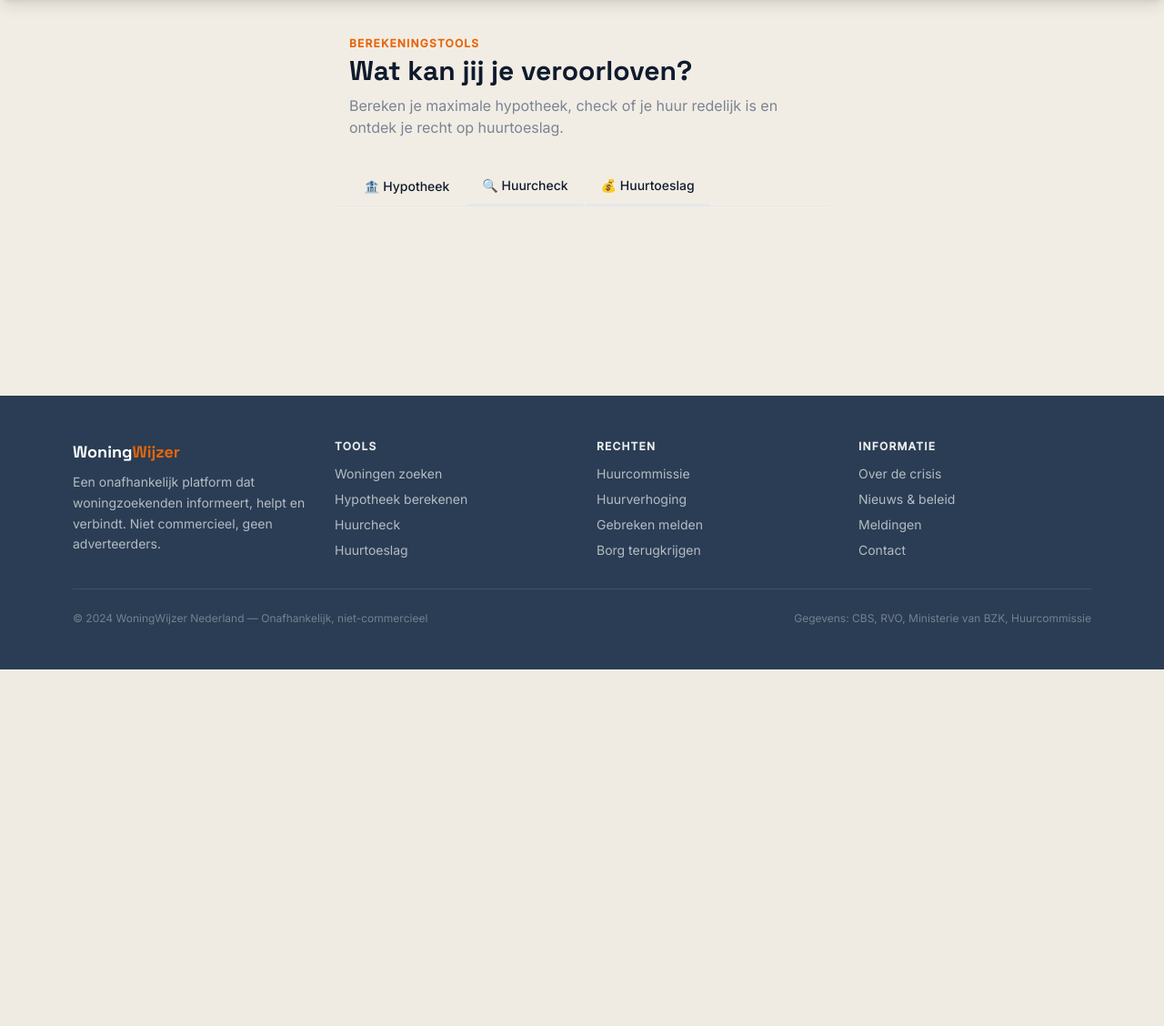
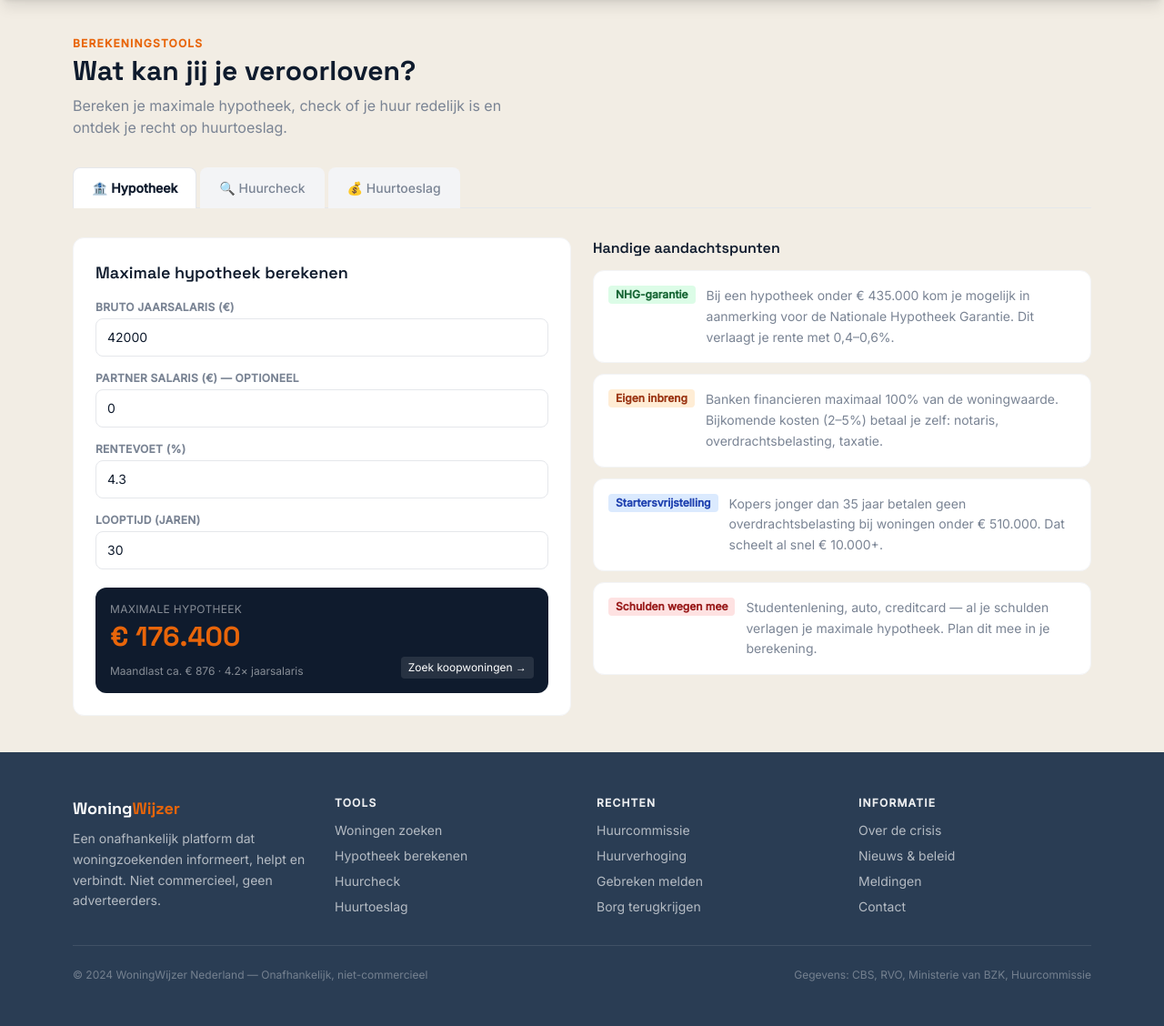
Before and after one commit to FlorianvdM/Hackaton2, a PHP site: page /woningwijzer/pages/bereken.php in a window 1280 px wide. Shown: the part 64-1192 px from the top of the page at 91% size. Before the commit the page ends 800 px from the top, so only its background shows below. Run offline with PHP 8.4, Linux system fonts and the light colour scheme; some libraries are stand-ins or nearby versions.

Commit message:
Bereken tabs compleet herstijld: backgrounds, borders, JS class-toggle

```diff
--- a/woningwijzer/pages/bereken.php
+++ b/woningwijzer/pages/bereken.php
@@ -17,22 +17,25 @@ require_once __DIR__ . '/../includes/header.php';
     </p>
 
     <!-- Tab navigatie -->
-    <div class="flex gap-1 border-b border-gray-200 dark:border-gray-700 mb-8 overflow-x-auto -mx-4 px-4 scrollbar-hide" id="tabs">
+    <div class="relative mb-8">
+        <div class="flex gap-1 overflow-x-auto -mx-4 px-4 scrollbar-hide" id="tabs">
             <button onclick="wisselTab('hypotheek')"
                     id="tab-hypotheek"
-                class="tab-knop actief-tab px-4 py-2.5 text-sm font-medium rounded-t-lg border-b-2 transition-colors shrink-0 dark:text-gray-100">
+                    class="px-5 py-3 text-sm font-semibold rounded-t-lg transition-colors shrink-0 dark:text-gray-100 bg-white dark:bg-gray-800 text-ink border border-gray-200 dark:border-gray-700 border-b-0">
                 🏦 Hypotheek
             </button>
             <button onclick="wisselTab('huurcheck')"
                     id="tab-huurcheck"
-                class="tab-knop inactief-tab px-4 py-2.5 text-sm font-medium rounded-t-lg border-b-2 transition-colors shrink-0">
+                    class="px-5 py-3 text-sm font-medium rounded-t-lg transition-colors shrink-0 text-gedempt dark:text-gray-400 bg-gray-100 dark:bg-gray-800/30 border border-transparent border-b-0">
                 🔍 Huurcheck
             </button>
             <button onclick="wisselTab('toeslag')"
                     id="tab-toeslag"
-                class="tab-knop inactief-tab px-4 py-2.5 text-sm font-medium rounded-t-lg border-b-2 transition-colors shrink-0">
+                    class="px-5 py-3 text-sm font-medium rounded-t-lg transition-colors shrink-0 text-gedempt dark:text-gray-400 bg-gray-100 dark:bg-gray-800/30 border border-transparent border-b-0">
                 💰 Huurtoeslag
             </button>
+        </div>
+        <div class="border-b border-gray-200 dark:border-gray-700 -mt-px"></div>
     </div>
 
     <!-- ======== TAB 1: Hypotheek ======== -->
@@ -216,13 +219,13 @@ function wisselTab(naam) {
     ['hypotheek','huurcheck','toeslag'].forEach(t => {
         document.getElementById('paneel-' + t).classList.add('hidden');
         const btn = document.getElementById('tab-' + t);
-        btn.classList.remove('border-oranje', 'text-ink', 'border-b-2');
-        btn.classList.add('text-gedempt dark:text-gray-400', 'border-transparent');
+        btn.classList.remove('bg-white', 'dark:bg-gray-800', 'text-ink', 'dark:text-gray-100', 'border-gray-200', 'dark:border-gray-700', 'font-semibold');
+        btn.classList.add('bg-gray-100', 'dark:bg-gray-800/30', 'text-gedempt', 'dark:text-gray-400', 'border', 'border-transparent', 'border-b-0', 'font-medium');
     });
     document.getElementById('paneel-' + naam).classList.remove('hidden');
     const actief = document.getElementById('tab-' + naam);
-    actief.classList.remove('text-gedempt dark:text-gray-400', 'border-transparent');
-    actief.classList.add('border-b-2', 'border-oranje', 'text-ink', 'dark:text-gray-100');
+    actief.classList.remove('bg-gray-100', 'dark:bg-gray-800/30', 'text-gedempt', 'dark:text-gray-400', 'border-transparent', 'font-medium');
+    actief.classList.add('bg-white', 'dark:bg-gray-800', 'text-ink', 'dark:text-gray-100', 'border', 'border-gray-200', 'dark:border-gray-700', 'border-b-0', 'font-semibold');
 }
 wisselTab('hypotheek');
 
```
Lines whose indentation alone changed are shown as unchanged.
